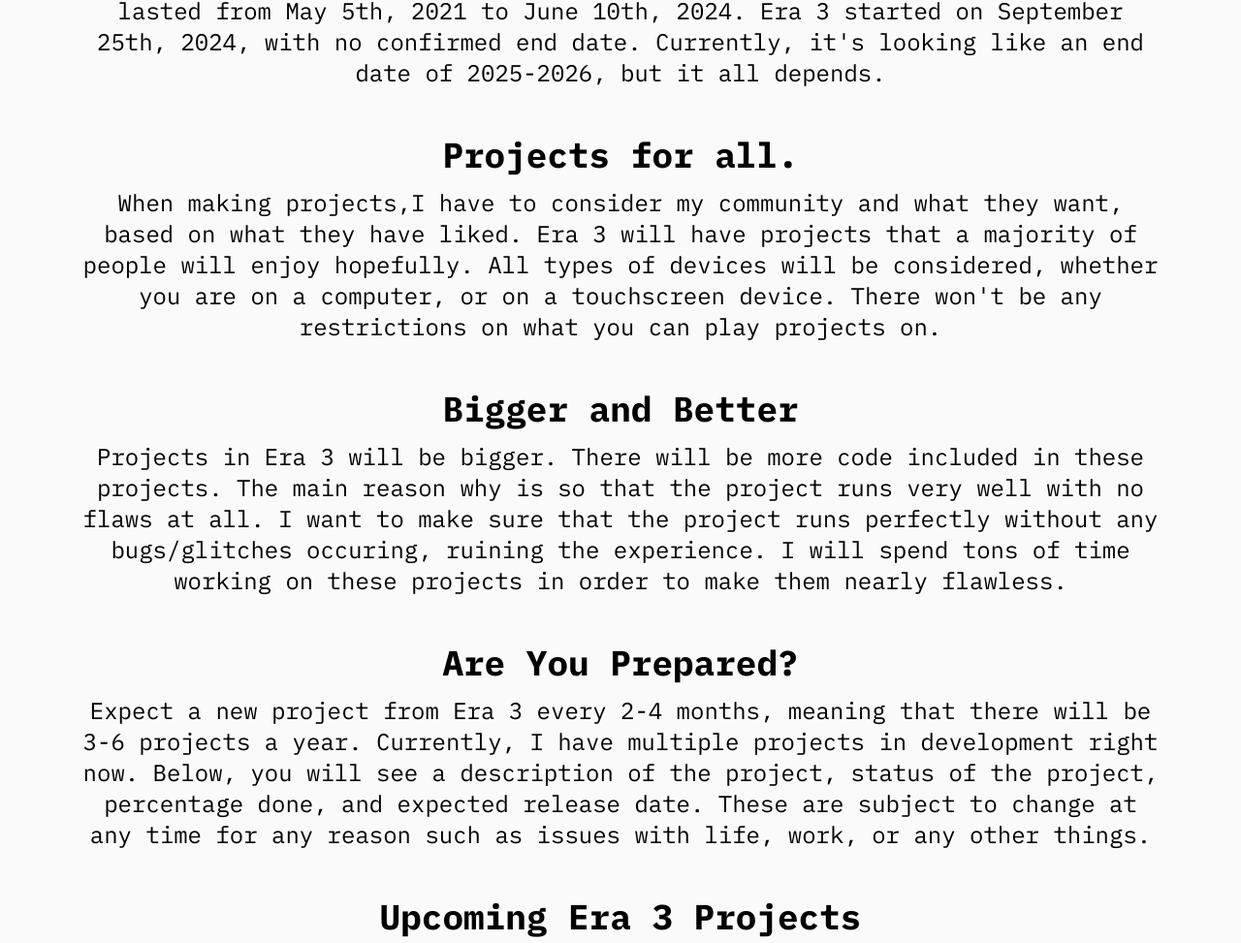
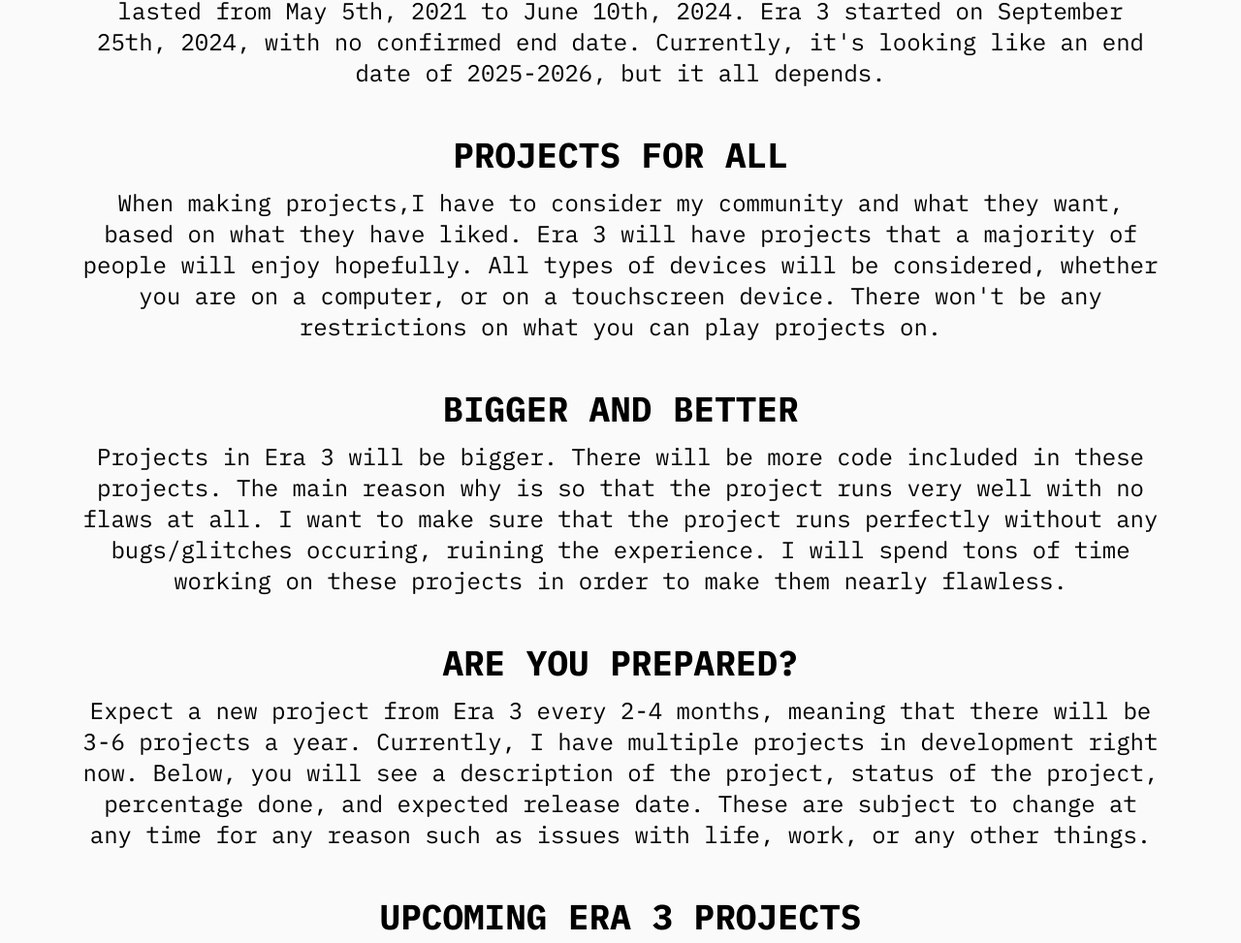
Before and after one commit to AIGamesDev/aigamesdeveloper.github.io, a plain HTML site: page era3/index.html in a window 1280 px wide. Shown: the part 1218-2191 px from the top of the page at 97% size. Drawn offline with Linux system fonts and the light colour scheme.

Commit message:
Changed some text on pages

```diff
--- a/era3/index.html
+++ b/era3/index.html
@@ -246,7 +246,7 @@
     </div>
 
     <div class="container">
-      <h4 class="subtitle">What is Era 3?</h4>
+      <h4 class="subtitle">WHAT IS ERA 3?</h4>
       <p class="text-center era3-descriptions">
         Era 3 is the next period in my Scratch career when it comes to making
         projects. Project quality will increase significantly, showing that it's
@@ -258,7 +258,7 @@
         started on September 25th, 2024, with no confirmed end date. Currently,
         it's looking like an end date of 2025-2026, but it all depends.
       </p>
-      <h4 class="subtitle">Projects for all.</h4>
+      <h4 class="subtitle">PROJECTS FOR ALL</h4>
       <p class="text-center era3-descriptions">
         When making projects,I have to consider my community and what they want,
         based on what they have liked. Era 3 will have projects that a majority
@@ -267,7 +267,7 @@
         be any restrictions on what you can play projects on.
       </p>
 
-      <h4 class="subtitle">Bigger and Better</h4>
+      <h4 class="subtitle">BIGGER AND BETTER</h4>
       <p class="text-center era3-descriptions">
         Projects in Era 3 will be bigger. There will be more code included in
         these projects. The main reason why is so that the project runs very
@@ -277,7 +277,7 @@
         nearly flawless.
       </p>
 
-      <h4 class="subtitle">Are You Prepared?</h4>
+      <h4 class="subtitle">ARE YOU PREPARED?</h4>
       <p class="text-center era3-descriptions">
         Expect a new project from Era 3 every 2-4 months, meaning that there
         will be 3-6 projects a year. Currently, I have multiple projects in
@@ -287,7 +287,7 @@
         life, work, or any other things.
       </p>
 
-      <h4 class="subtitle">Upcoming Era 3 Projects</h4>
+      <h4 class="subtitle">UPCOMING ERA 3 PROJECTS</h4>
       <div class="projects-grid">
         <div class="project-card">
           <img src="placeholder.png" alt="Thumbnail Not Released" />
```
